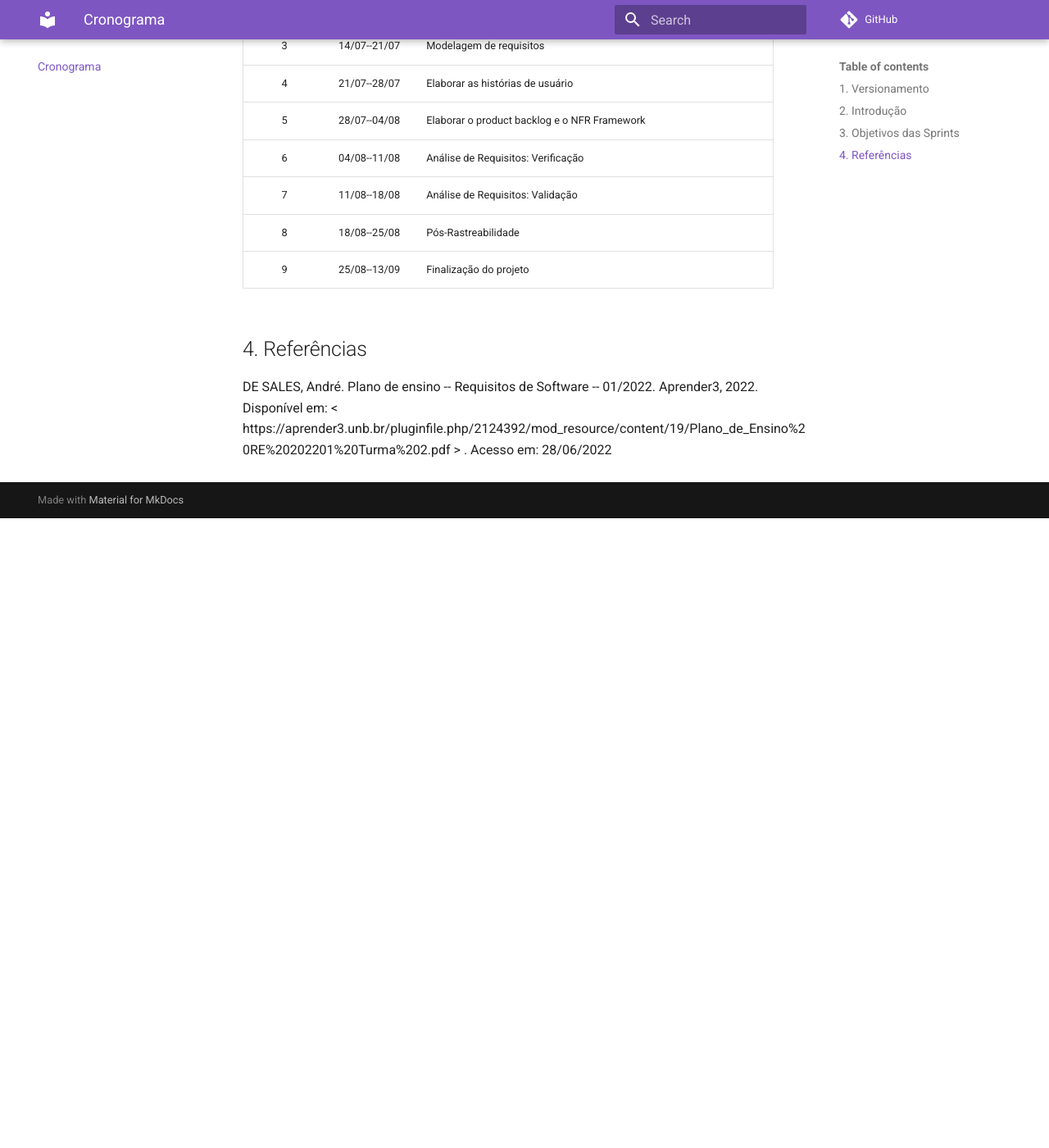
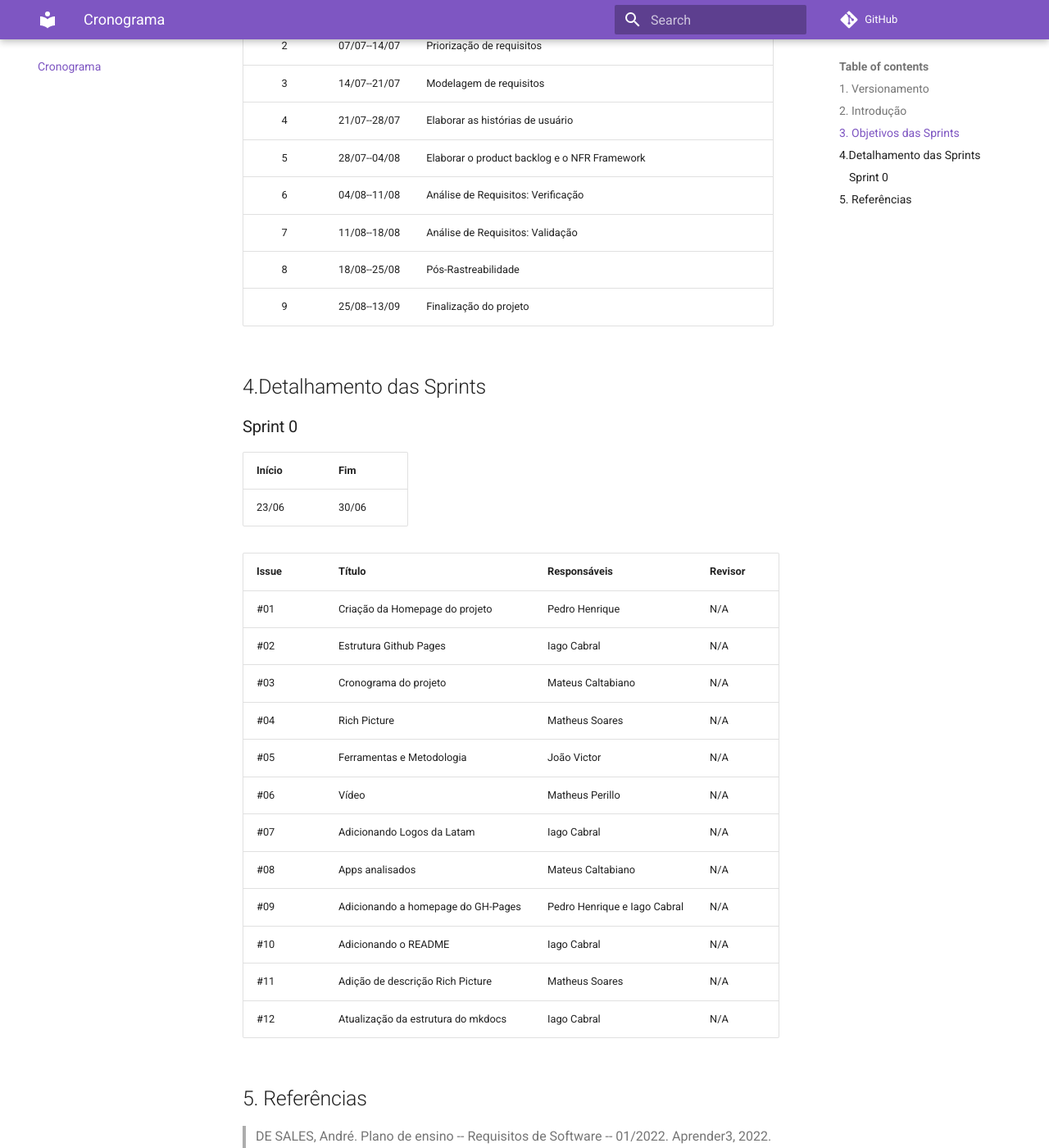
Before and after one commit to Requisitos-de-Software/2022.1-TikTok, an MkDocs documentation site: the page built from docs/cronograma.md, in a window 1280 px wide and 1400 px high, scrolled down 768 px. Shown: the whole window at 82% size. Built offline with MkDocs 1.6.1 and Material for MkDocs 9.7.7, drawn with Linux system fonts in a browser that asks for light colours; comment, search, counter and statistics services are not loaded; before the commit the page ends 1398 px from its top, so only the background shows below that; some of the changed text lies outside the part shown.

Commit message:
#14 - Atualização do cronograma - Sprint 0

```diff
--- a/docs/cronograma.md
+++ b/docs/cronograma.md
@@ -3,9 +3,10 @@
 
 ## 1. Versionamento
 
-| Versão | Autor             | Alterações                         |
-|:------:| ----------------- | ---------------------------------- |
+| Versão | Autor             | Alterações                          |
+|:------:| ----------------- | ----------------------------------- |
 |  1.0   | Mateus Caltabiano | Abertura do documento de cronograma |
+|  1.1   | Mateus Caltabiano | Adição do detalhamento da Sprint 0  |
 
 ## 2. Introdução
 
@@ -26,5 +27,34 @@
 |   8    | 18/08--25/08 | Pós-Rastreabilidade                                                    |
 |   9    | 25/08--13/09 | Finalização do projeto                                                 |
 
-## 4. Referências
-DE SALES, André. Plano de ensino -- Requisitos de Software -- 01/2022. Aprender3, 2022. Disponível em: < https://aprender3.unb.br/pluginfile.php/2124392/mod_resource/content/19/Plano_de_Ensino%20RE%20202201%20Turma%202.pdf > . Acesso em: 28/06/2022
+## 4.Detalhamento das Sprints
+
+### Sprint 0
+
+
+
+| Início | Fim   |
+| ------ | ----- |
+| 23/06  | 30/06 |
+
+
+
+| Issue | Título                             | Responsáveis                 | Revisor |
+| ----- | ---------------------------------- | ---------------------------- | ------- |
+| #01   | Criação da Homepage do projeto     | Pedro Henrique               | N/A     |
+| #02   | Estrutura Github Pages             | Iago Cabral                  | N/A     |
+| #03   | Cronograma do projeto              | Mateus Caltabiano            | N/A     |
+| #04   | Rich Picture                       | Matheus Soares               | N/A     |
+| #05   | Ferramentas e Metodologia          | João Victor                  | N/A     |
+| #06   | Vídeo                              | Matheus Perillo              | N/A     |
+| #07   | Adicionando Logos da Latam         | Iago Cabral                  | N/A     |
+| #08   | Apps analisados                    | Mateus Caltabiano            | N/A     |
+| #09   | Adicionando a homepage do GH-Pages | Pedro Henrique e Iago Cabral | N/A     |
+| #10   | Adicionando o README               | Iago Cabral                  | N/A     |
+| #11   | Adição de descrição Rich Picture   | Matheus Soares               | N/A     |
+| #12   | Atualização da estrutura do mkdocs | Iago Cabral                  | N/A     |
+
+
+
+## 5. Referências
+>DE SALES, André. Plano de ensino -- Requisitos de Software -- 01/2022. Aprender3, 2022. Disponível em: < https://aprender3.unb.br/pluginfile.php/2124392/mod_resource/content/19/Plano_de_Ensino%20RE%20202201%20Turma%202.pdf > . Acesso em: 28/06/2022
```
